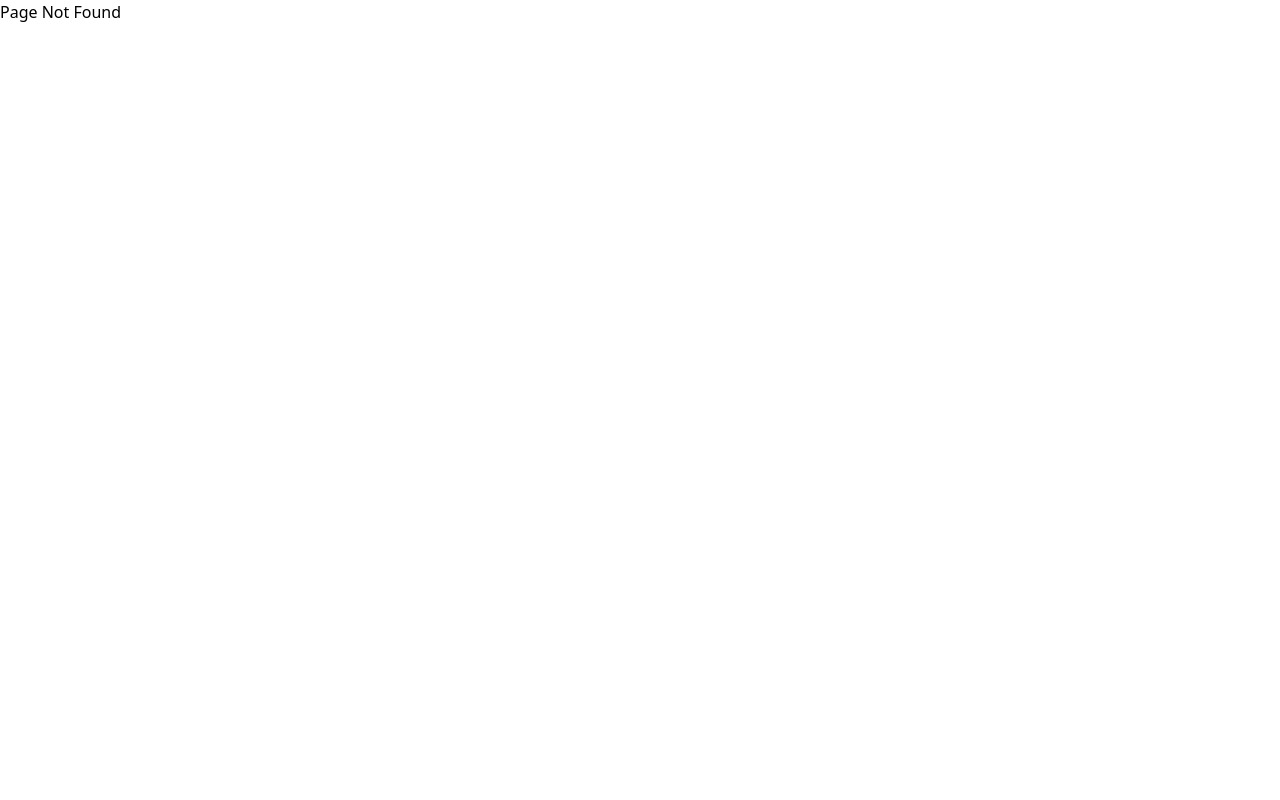
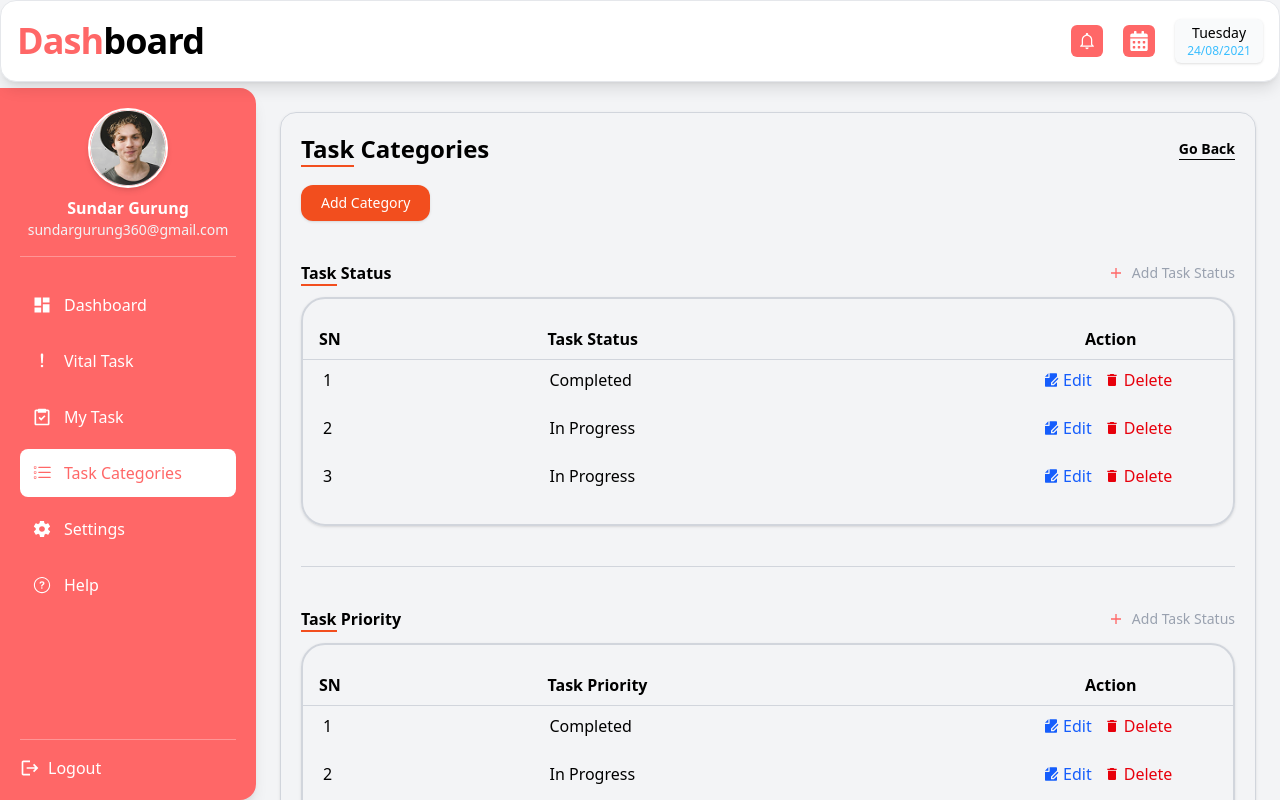
Before and after one commit to ar-pathak/To-do-List, a React (Vite) app: page /task-categories in a window 1280 px wide. Before the commit this address had no page. Built offline with nearby package versions, Linux system fonts and the light colour scheme.

Commit message:
feat(TaskCategories): add TaskCategories page with TaskCategoriesTable, Table utils and detail view

```diff
--- /dev/null
+++ b/src/components/pages/TaskCategories.jsx
@@ -0,0 +1,23 @@
+
+import Table from "../utils/Table";
+import TaskCategoriesTable from "../utils/TaskCategoriesTable";
+const TaskCategories = () => {
+    return (
+        <div className="border border-gray-300 rounded-2xl p-5 shadow">
+            <div className="flex justify-between items-center mb-5">
+                <h2 className="text-2xl font-semibold"> <span className="border-b-2 border-b-[#F24E1E]">Task</span> Categories</h2>
+                <span className="border-b font-semibold text-sm hover:cursor-pointer">Go Back</span>
+            </div>
+            <div className="mb-10">
+                <button className="py-2 px-5 rounded-xl bg-[#F24E1E] shadow text-sm hover:cursor-pointer hover:bg-[#FF6767] hover:shadow-xl text-[#FFFFFF]">Add Category</button>
+            </div>
+            <TaskCategoriesTable name={"Status"} tableName={"Task Status"} />
+            <hr className="text-gray-300 my-10" />
+            <TaskCategoriesTable name={"Priority"} tableName={"Task Priority"} />
+
+
+        </div>
+    )
+}
+
+export default TaskCategories
--- /dev/null
+++ b/src/components/utils/Table.jsx
@@ -0,0 +1,46 @@
+
+import { RiFileEditFill } from "react-icons/ri";
+import { MdDelete } from "react-icons/md";
+
+const Table = ({ name, rows }) => {
+    return (
+        <div className="overflow-x-auto  border-2 border-gray-300 rounded-3xl shadow py-5">
+            <table className="w-full ">
+                <thead>
+                    <tr className="grid grid-cols-4 gap-4 p-2 px-4 bg-gray-100 border-b border-gray-300 rounded-t-lg">
+                        <th className="text-left">SN</th>
+                        <th className="col-span-2 text-left">{name}</th>
+                        <th className="col-span-1 text-center">Action</th>
+                    </tr>
+                </thead>
+                <tbody className="px-2">
+                    {rows.map((row, idx) => (
+                        <tr
+                            key={idx}
+                            className="grid grid-cols-4 gap-4 items-center p-2 mb-2 px-5"
+                        >
+                            <td>{idx + 1}</td>
+                            <td className="col-span-2">{row.value}</td>
+                            <td className="col-span-1 flex justify-center gap-3">
+                                <button
+                                    className="flex items-center gap-1 text-blue-600 hover:text-blue-800"
+                                    onClick={() => row.onEdit(row)}
+                                >
+                                    <RiFileEditFill /> Edit
+                                </button>
+                                <button
+                                    className="flex items-center gap-1 text-red-600 hover:text-red-800"
+                                    onClick={() => row.onDelete(row)}
+                                >
+                                    <MdDelete /> Delete
+                                </button>
+                            </td>
+                        </tr>
+                    ))}
+                </tbody>
+            </table>
+        </div>
+    );
+};
+
+export default Table
--- /dev/null
+++ b/src/components/utils/TaskCategoriesTable.jsx
@@ -0,0 +1,25 @@
+import { IoMdAdd } from "react-icons/io";
+import Table from './Table'
+
+const TaskCategoriesTable = ({ name, tableName }) => {
+    return (
+        <div className="mb-5">
+            <div className='flex item-center justify-between mb-3'>
+                <h3 className=" font-semibold"> <span className="border-b-2 border-b-[#F24E1E]">Task</span> {name}</h3>
+                <div className="flex items-center  hover:cursor-pointer"><IoMdAdd className="text-[#FF6767] mr-2" /> <span className="text-gray-400 text-sm"> Add Task Status</span></div>
+            </div>
+            <div>
+                <Table
+                    name={tableName}
+                    rows={[
+                        { value: "Completed", onEdit: () => console.log("Edit"), onDelete: () => console.log("Delete") },
+                        { value: "In Progress", onEdit: () => { }, onDelete: () => { } },
+                        { value: "In Progress", onEdit: () => { }, onDelete: () => { } },
+                    ]}
+                />
+            </div>
+        </div>
+    )
+}
+
+export default TaskCategoriesTable
--- a/src/router.jsx
+++ b/src/router.jsx
@@ -7,6 +7,7 @@ const Login = lazy(() => import("./components/authentication/Login"));
 const Signup = lazy(() => import("./components/authentication/Signup"));
 const Dashboard = lazy(() => import("./components/pages/Dashboard"));
 const VitalTask = lazy(() => import("./components/pages/VitalTask"));
+const TaskCategories = lazy(() => import("./components/pages/TaskCategories"));
 
 const router = createBrowserRouter([
   {
@@ -43,6 +44,14 @@ const router = createBrowserRouter([
           </Suspense>
         )
       },
+      {
+        path: "/task-categories",
+        element: (
+          <Suspense fallback={<h1>Loading...</h1>}>
+            <TaskCategories />
+          </Suspense>
+        )
+      },
     ],
   },
   {
```
